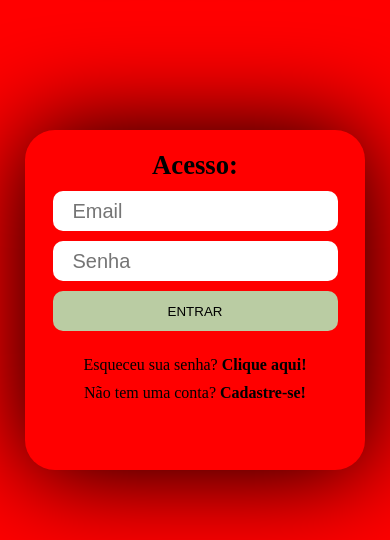
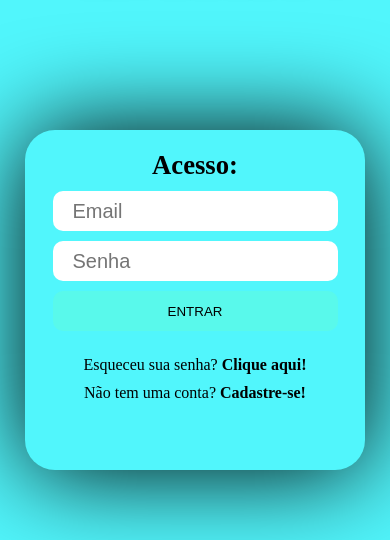
Before and after one commit to prgrf1989/telalogin, a plain HTML site: page index.html in a window 390 px wide. Shown: the part 146-686 px from the top of the page. Drawn offline with Linux system fonts and the light colour scheme.

Commit message:
media queries

```diff
--- a/style.css
+++ b/style.css
@@ -126,6 +126,22 @@ footer img:hover{
 @media (max-width: 500px)
 {
  body{
-    background: red;
+    background: rgb(81, 246, 252);
+    transform: none;
  }
+
+ #botao{
+    cursor: pointer;
+    background-color: rgba(92, 250, 232, 0.798);
 }
+
+#botao:hover{
+    background-color: rgba(40, 252, 235, 0.848);
+    font-style: italic;
+}
+
+#botao:active{
+    background-color: rgb(0, 255, 229);
+    font-weight: bolder;
+}
+}
```
